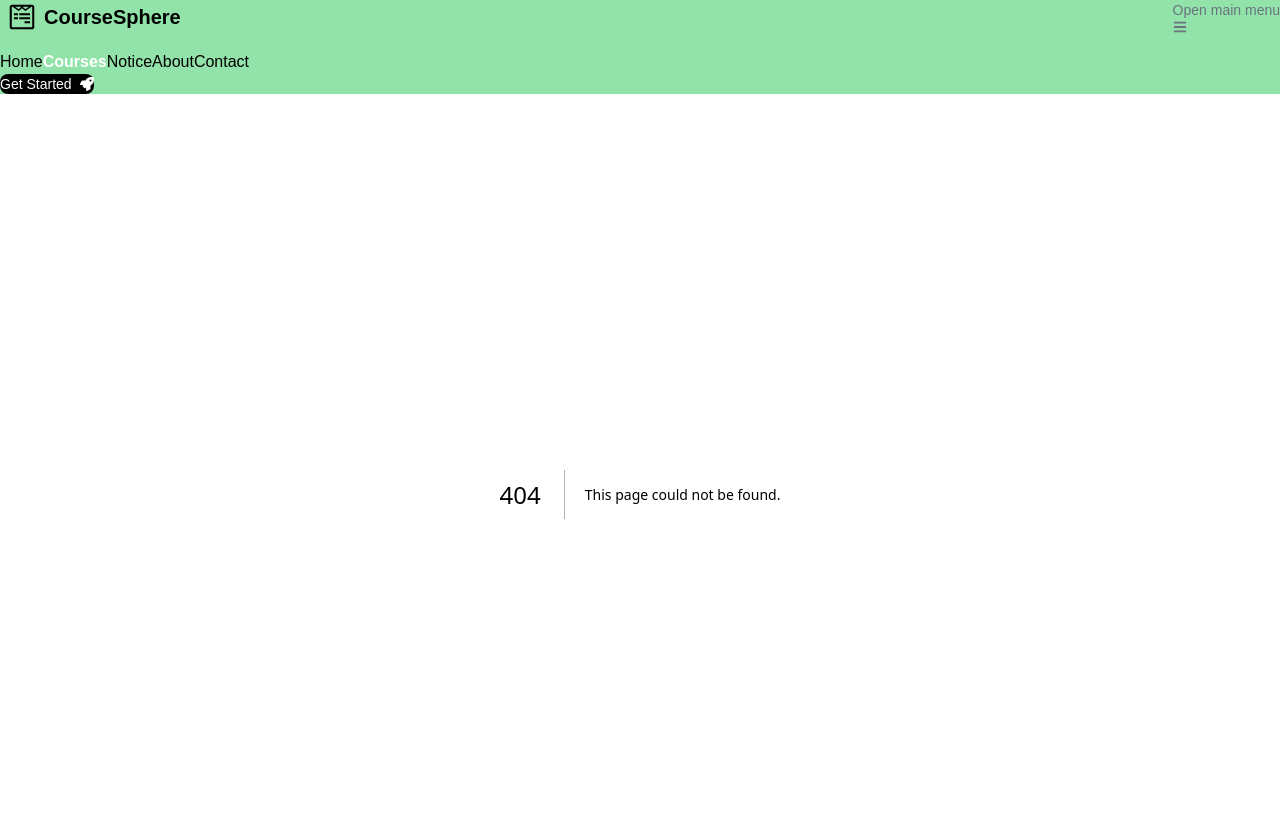
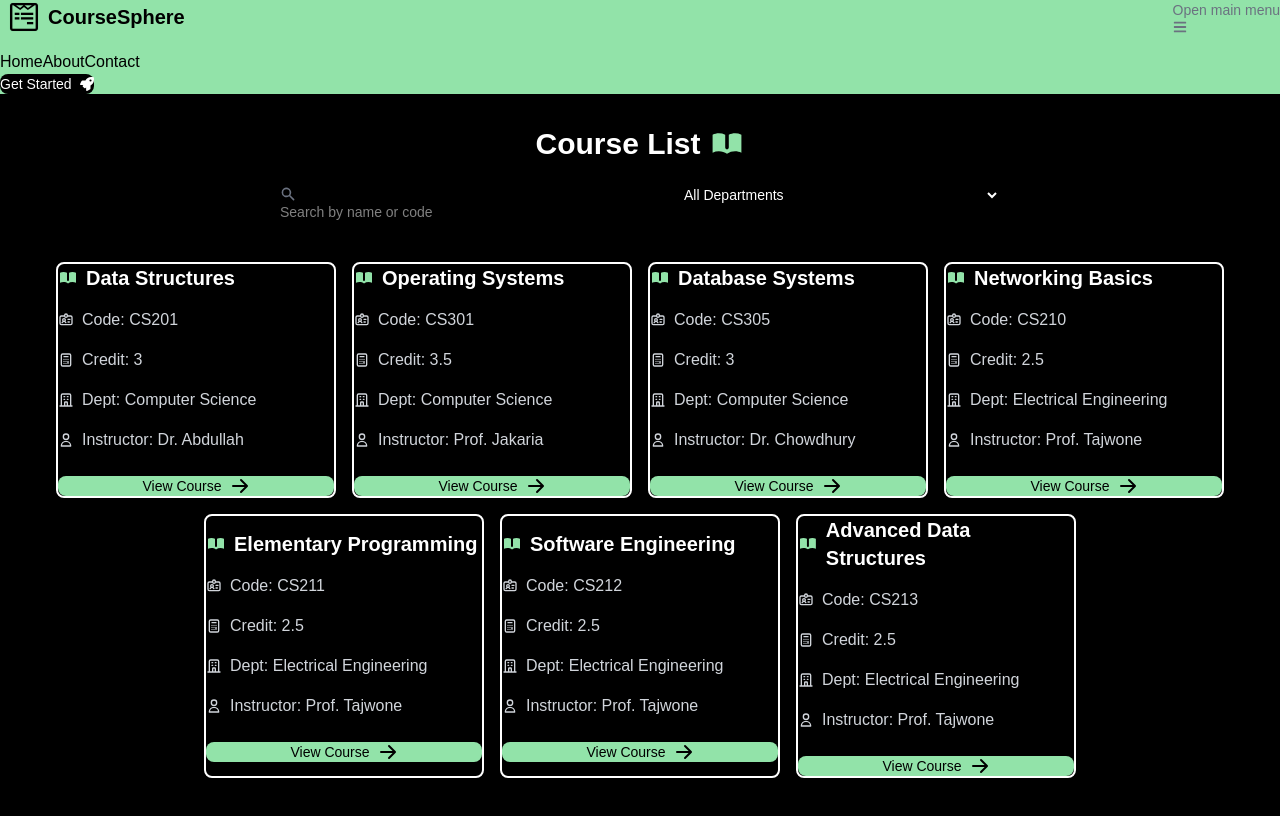
Before and after one commit to tajwone17/CourseSphere, a Next.js app: page /courses in a window 1280 px wide. Before the commit this address had no page. Shown: the top 816 px of the page. Built offline with nearby package versions, Linux system fonts and the light colour scheme.

Commit message:
Refactor Navbar for improved login handling and add course listing page with static data

```diff
--- /dev/null
+++ b/app/(pages)/course-status/page.tsx
@@ -0,0 +1,5 @@
+import React from "react";
+
+export default function page() {
+  return <div></div>;
+}
--- /dev/null
+++ b/app/(pages)/courses/page.tsx
@@ -0,0 +1,275 @@
+"use client";
+
+import { useState } from "react";
+import { Button, Card, TextInput, Select } from "flowbite-react";
+
+import {
+  HiArrowRight,
+  HiBookOpen,
+  HiOutlineIdentification,
+  HiOutlineCalculator,
+  HiOutlineOfficeBuilding,
+  HiOutlineUser,
+  HiSearch,
+} from "react-icons/hi";
+
+interface Course {
+  id: number;
+  name: string;
+  code: string;
+  credit: number;
+  department_id: number;
+  instructor: string;
+  prerequisites?: string[]; // Added field for prerequisites
+}
+
+// Static course data with multiple prerequisites
+const courses: Course[] = [
+  {
+    id: 1,
+    name: "Data Structures",
+    code: "CS201",
+    credit: 3.0,
+    department_id: 1,
+    instructor: "Dr. Abdullah",
+    prerequisites: [
+      "Introduction to Programming",
+      "Mathematics for Computer Science",
+    ], // Multiple prerequisites
+  },
+  {
+    id: 2,
+    name: "Operating Systems",
+    code: "CS301",
+    credit: 3.5,
+    department_id: 1,
+    instructor: "Prof. Jakaria",
+    prerequisites: ["Data Structures", "Computer Architecture"], // Multiple prerequisites
+  },
+  {
+    id: 3,
+    name: "Database Systems",
+    code: "CS305",
+    credit: 3.0,
+    department_id: 1,
+    instructor: "Dr. Chowdhury",
+    prerequisites: ["Operating Systems", "Data Structures"], // Multiple prerequisites
+  },
+  {
+    id: 4,
+    name: "Networking Basics",
+    code: "CS210",
+    credit: 2.5,
+    department_id: 2,
+    instructor: "Prof. Tajwone",
+    prerequisites: ["Introduction to Programming", "Mathematics for Engineers"], // Multiple prerequisites
+  },
+  {
+    id: 5,
+    name: "Elementary Programming",
+    code: "CS211",
+    credit: 2.5,
+    department_id: 2,
+    instructor: "Prof. Tajwone",
+    prerequisites: ["None"], // No prerequisites
+  },
+  {
+    id: 6,
+    name: "Software Engineering",
+    code: "CS212",
+    credit: 2.5,
+    department_id: 2,
+    instructor: "Prof. Tajwone",
+    prerequisites: ["Data Structures", "Software Development Practices"], // Multiple prerequisites
+  },
+  {
+    id: 7,
+    name: "Advanced Data Structures",
+    code: "CS213",
+    credit: 2.5,
+    department_id: 2,
+    instructor: "Prof. Tajwone",
+    prerequisites: ["Data Structures", "Algorithms"], // Multiple prerequisites
+  },
+];
+
+const departmentNames: Record<number, string> = {
+  1: "Computer Science",
+  2: "Electrical Engineering",
+};
+
+export default function CourseComponent() {
+  const [search, setSearch] = useState("");
+  const [department, setDepartment] = useState("all");
+  const [cart, setCart] = useState<Course[]>([]); // Cart state to store added courses
+  const [selectedCourse, setSelectedCourse] = useState<Course | null>(null); // Course details for modal
+  const [showModal, setShowModal] = useState(false); // State to control modal visibility
+
+  const filteredCourses = courses.filter((course) => {
+    const matchesSearch =
+      course.name.toLowerCase().includes(search.toLowerCase()) ||
+      course.code.toLowerCase().includes(search.toLowerCase());
+
+    const matchesDept =
+      department === "all" || course.department_id.toString() === department;
+
+    return matchesSearch && matchesDept;
+  });
+
+  const handleCourseSelect = (course: Course) => {
+    setSelectedCourse(course);
+    setShowModal(true);
+  };
+
+  const handleAddToCart = (course: Course) => {
+    setCart([...cart, course]);
+    setShowModal(false); // Close the modal after adding to cart
+  };
+
+  const handleCloseModal = () => {
+    setShowModal(false); // Close modal without adding to cart
+  };
+
+  return (
+    <div className="px-4 py-8">
+      {/* Page Heading */}
+      <h1 className="flex items-center justify-center gap-2 text-center text-3xl font-extrabold">
+        Course List
+        <HiBookOpen className="text-4xl text-[#92e3a9]" />
+      </h1>
+
+      {/* Search and Filter */}
+      <div className="mt-6 flex flex-wrap justify-center gap-4">
+        <TextInput
+          icon={HiSearch}
+          placeholder="Search by name or code"
+          value={search}
+          onChange={(e) => setSearch(e.target.value)}
+          className="w-full max-w-sm"
+        />
+        <Select
+          value={department}
+          onChange={(e) => setDepartment(e.target.value)}
+          className="w-full max-w-xs"
+        >
+          <option value="all">All Departments</option>
+          <option value="1">Computer Science</option>
+          <option value="2">Electrical Engineering</option>
+        </Select>
+      </div>
+
+      {/* Course Cards */}
+      <div className="mt-10 flex flex-wrap justify-center gap-x-4 gap-y-4 overflow-hidden">
+        {filteredCourses.length > 0 ? (
+          filteredCourses.map((course) => (
+            <Card
+              key={course.id}
+              data-aos="fade-up"
+              style={{
+                backgroundColor: "#000000",
+                color: "#ffffff",
+                width: "280px",
+              }}
+              className="rounded-lg border-2 border-white"
+            >
+              <h5 className="flex items-center gap-2 text-xl font-bold">
+                <HiBookOpen className="text-[#92e3a9]" /> {course.name}
+              </h5>
+
+              <p className="flex items-center gap-2 text-gray-300">
+                <HiOutlineIdentification /> Code: {course.code}
+              </p>
+
+              <p className="flex items-center gap-2 text-gray-300">
+                <HiOutlineCalculator /> Credit: {course.credit}
+              </p>
+
+              <p className="flex items-center gap-2 text-gray-300">
+                <HiOutlineOfficeBuilding /> Dept:{" "}
+                {departmentNames[course.department_id]}
+              </p>
+
+              <p className="flex items-center gap-2 text-gray-300">
+                <HiOutlineUser /> Instructor: {course.instructor}
+              </p>
+
+              <Button
+                onClick={() => handleCourseSelect(course)}
+                className="mt-2 cursor-pointer"
+                style={{
+                  backgroundColor: "#92e3a9",
+                  color: "#000000",
+                }}
+              >
+                View Course
+                <HiArrowRight className="ml-2" size={20} />
+              </Button>
+            </Card>
+          ))
+        ) : (
+          <p className="text-center text-white">No courses found.</p>
+        )}
+      </div>
+
+      {/* Modal for course details */}
+      {showModal && selectedCourse && (
+        <div className="bg-opacity-50 fixed inset-0 flex items-center justify-center backdrop-blur">
+          <div
+            className="w-full max-w-md rounded-lg border-2 border-white bg-black p-8"
+            data-aos="zoom-in"
+          >
+            <h3 className="mb-4 text-2xl font-bold">Course Details</h3>
+            <p className="mb-2">
+              <strong>Name:</strong> {selectedCourse.name}
+            </p>
+            <p className="mb-2">
+              <strong>Code:</strong> {selectedCourse.code}
+            </p>
+            <p className="mb-2">
+              <strong>Instructor:</strong> {selectedCourse.instructor}
+            </p>
+            <p className="mb-2">
+              <strong>Credit:</strong> {selectedCourse.credit}
+            </p>
+            <p className="mb-2">
+              <strong>Department:</strong>{" "}
+              {departmentNames[selectedCourse.department_id]}
+            </p>
+
+            {/* Prerequisites */}
+            <p className="mb-2">
+              <strong>Prerequisites:</strong>{" "}
+              {selectedCourse.prerequisites?.length ? (
+                selectedCourse.prerequisites.join(", ")
+              ) : (
+                <span>No prerequisites</span>
+              )}
+            </p>
+
+            <div className="mt-4 flex justify-between">
+              <Button
+                onClick={handleCloseModal}
+                style={{
+                  backgroundColor: "#f00",
+                  color: "#fff",
+                }}
+              >
+                Close
+              </Button>
+
+              <Button
+                onClick={() => handleAddToCart(selectedCourse)}
+                style={{
+                  backgroundColor: "#92e3a9",
+                  color: "#000000",
+                }}
+              >
+                Checkout
+              </Button>
+            </div>
+          </div>
+        </div>
+      )}
+    </div>
+  );
+}
--- a/app/(pages)/notice/page.tsx
+++ b/app/(pages)/notice/page.tsx
@@ -96,7 +96,7 @@ export default function Component() {
 
             <Link href={`/notice/${index}`} passHref>
               <Button
-                className="mt-2"
+                className="mt-2 cursor-pointer"
                 style={{
                   backgroundColor: "#92e3a9",
                   color: "#000000",
--- a/app/components/Navbar.tsx
+++ b/app/components/Navbar.tsx
@@ -1,6 +1,7 @@
 "use client";
 
 import { FaRocket } from "react-icons/fa";
+import { HiShoppingCart } from "react-icons/hi";
 import {
   Button,
   Navbar,
@@ -20,71 +21,35 @@ export function MyNavbar() {
   }
 
   const pathname = usePathname();
-
-  // Simulate login check with a static token
   const [loggedIn, setIsLoggedin] = useState(false);
 
   useEffect(() => {
-    async function checkLogin() {
-      try {
-        // Simulate a static token for testing
-        const staticToken = "sampleToken123"; // Replace this with your static token
-        localStorage.setItem("token", staticToken); // Store token in localStorage
-
-        // Check if token exists
     const token = localStorage.getItem("token");
-        setIsLoggedin(!!token); // If there's a token, set loggedIn to true
-
-        console.log("Token:", token);
-        console.log("Logged in status:", loggedIn);
-
-        //eslint-disable-next-line
-      } catch (error: any) {
-        console.log("Error checking login status:", error.message);
-      }
-    }
-    checkLogin();
+    setIsLoggedin(!!token);
   }, []);
 
   const navLinks: navlinks[] = [
-    {
-      name: "Home",
-      href: "/",
-    },
+    { name: "Home", href: "/" },
     ...(loggedIn
       ? [
-          {
-            name: "Courses",
-            href: "/courses",
-          },
+          { name: "Courses", href: "/courses" },
+          { name: "Course Status", href: "/course-status" },
+          { name: "Notice", href: "/notice" },
         ]
       : []),
-    ...(loggedIn
-      ? [
-          {
-            name: "Notice",
-            href: "/notice",
-          },
-        ]
-      : []),
-    {
-      name: "About",
-      href: "/about",
-    },
-    {
-      name: "Contact",
-      href: "/contact",
-    },
+    { name: "About", href: "/about" },
+    { name: "Contact", href: "/contact" },
   ];
 
   return (
     <Navbar color="black" fluid style={{ backgroundColor: "#92e3a9" }}>
       <NavbarBrand as={Link} href="/">
-        <Logo className="mx-2 h-7 w-7 text-black" />
+        <Logo className="mx-2 h-8 w-8 text-black" />
         <span className="self-center text-xl font-semibold text-black text-shadow-initial">
           CourseSphere
         </span>
       </NavbarBrand>
+
       <NavbarToggle />
       <NavbarCollapse>
         {navLinks.map((link) => (
@@ -100,6 +65,33 @@ export function MyNavbar() {
           </Link>
         ))}
       </NavbarCollapse>
+
+      <div className="flex items-center gap-4">
+        {loggedIn && (
+          <Link href="/cart">
+            <HiShoppingCart className="cursor-pointer text-3xl text-black hover:text-white" />
+          </Link>
+        )}
+
+        {loggedIn ? (
+          <Button
+            onClick={() => {
+              localStorage.removeItem("token");
+              setIsLoggedin(false);
+              window.location.reload();
+            }}
+            style={{
+              backgroundColor: "#000000",
+              color: "#ffffff",
+              cursor: "pointer",
+              display: "flex",
+              alignItems: "center",
+              gap: "8px",
+            }}
+          >
+            Sign Out
+          </Button>
+        ) : (
           <Link href="/signup" className="hidden md:block">
             <Button
               style={{
@@ -114,6 +106,8 @@ export function MyNavbar() {
               Get Started <FaRocket />
             </Button>
           </Link>
+        )}
+      </div>
     </Navbar>
   );
 }
```
Lines whose indentation alone changed are shown as unchanged.
